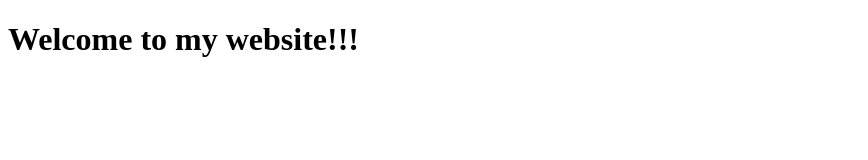
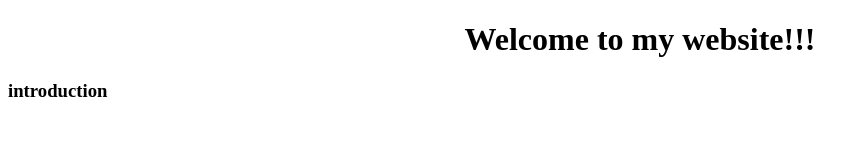
Before and after one commit to yanyan1612/web-project, a plain HTML site: page index.html in a window 1280 px wide. Shown: the whole page, without its empty margins (0-868 px from the left). Drawn offline with Linux system fonts and the light colour scheme.

Commit message:
Update index.html

```diff
--- a/index.html
+++ b/index.html
@@ -2,10 +2,12 @@
 <html lang="en">
 <head>
     <meta charset="UTF-8">
-    <title>yanyan</title>
+    <title>Hello world</title>
 </head>
 <body>
-<h1>Welcome to my website!!!</h1>
+<h1 style="text-align: center;">Welcome to my website!!!</h1>
+<h3>introduction</h3>
+
 
 </body>
 </html>
```
